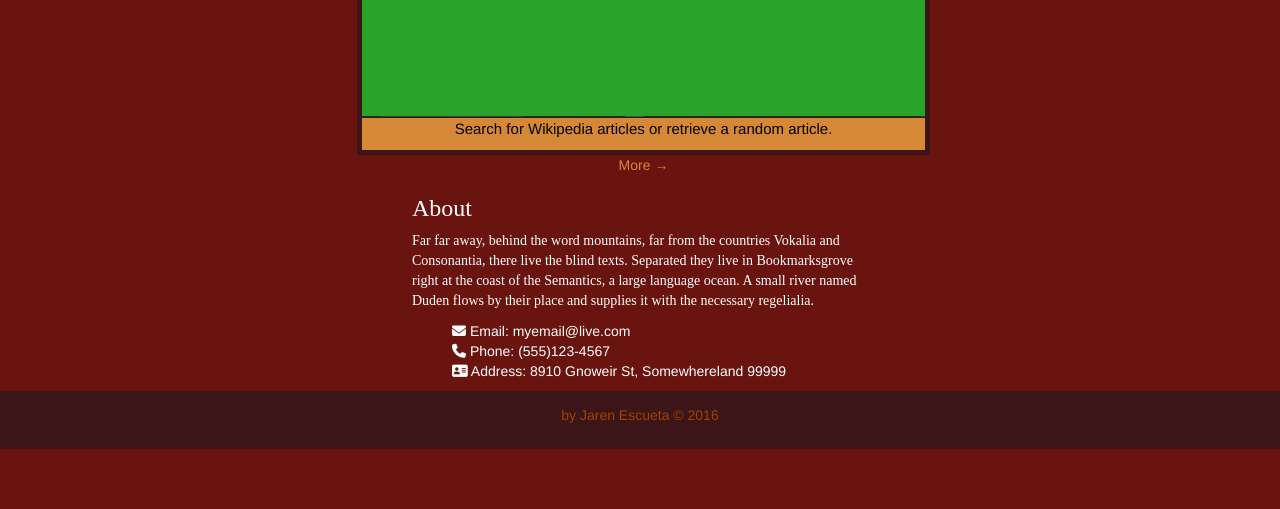
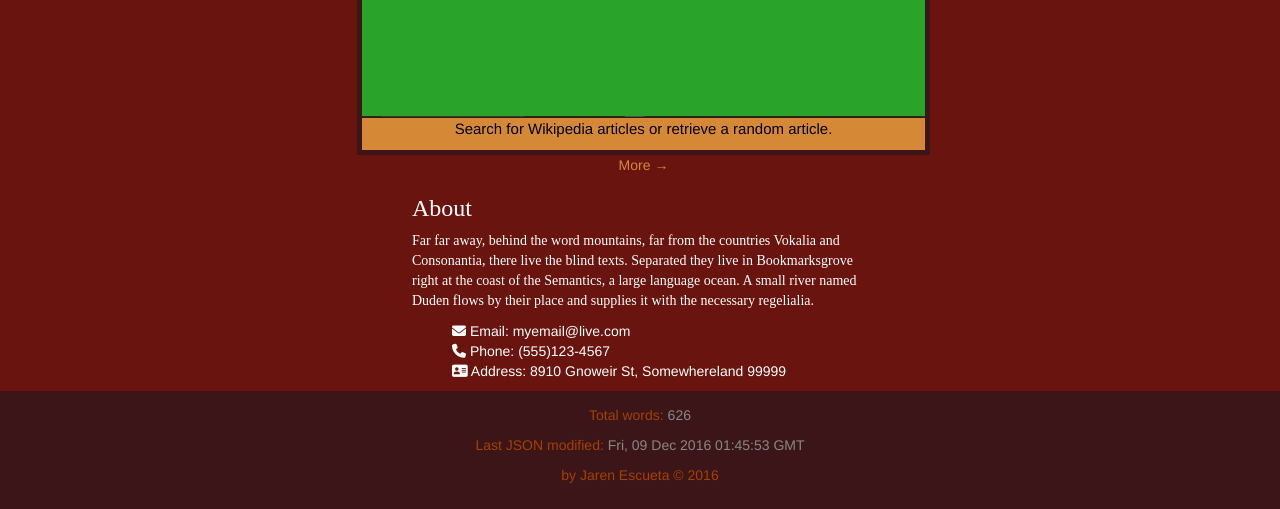
Before and after one commit to jarenescueta731/portfolio, a plain HTML site: page index.html in a window 1280 px wide. Shown: the part 881-1390 px from the top of the page. Before the commit the page ends 1330 px from the top, so only its background shows below. Drawn offline with nearby package versions, Linux system fonts and the light colour scheme; a web font is replaced by a local one.

Commit message:
refactored for functional programming

```diff
--- a/index.html
+++ b/index.html
@@ -87,6 +87,8 @@
       </section>
     </div><!-- /.wrap -->
     <footer>
+      <p>Total words: <span class="words"></span></p>
+      <p>Last JSON modified: <span class="lastMod"></span></p>
       <p>by Jaren Escueta &copy; 2016</p>
     </footer>
     <script src="https://ajax.googleapis.com/ajax/libs/jquery/3.1.1/jquery.min.js"></script>
--- a/scripts/models/project.js
+++ b/scripts/models/project.js
@@ -1,9 +1,10 @@
+(function(module) { // all Project functions wrapped in an IIFE
   /* Constructor that will take parsed data from devProjects.json and create
     new Project object instances*/
   function Project (obj) {
-  for (var prop in obj) {
-    this[prop] = obj[prop];
-  }
+    Object.keys(obj).map(function(prop) {
+      return this[prop] = obj[prop];
+    }, this);
   };
 
   // Constructor function property that tracks the new objects and their key:value pairs
@@ -19,31 +20,59 @@ Project.prototype.toHtml = function(templateId) {
     return theTemplate(this);
   };
 
-/* Sort projects by most recently published and pushes them into
-  the allProjects array */
+  /* Sorts projects by most recently published;
+    also refactored the forEach method to use .map() instead*/
   Project.loadAll = function(devProjectsInput) {
-  devProjectsInput.sort(function(currentObject, nextObject) {
+    Project.allProjects = devProjectsInput.sort(function(currentObject, nextObject) {
       return (new Date(nextObject.datePublished)) - (new Date(currentObject.datePublished));
     })
-  .forEach(function(projectObj) {
-    Project.allProjects.push(new Project(projectObj));
+    .map(function(projectObj) {
+      return new Project(projectObj);
     });
   };
 
   /* Retrieve that data from either localStorage or a remote source, process it,
     then call a function that renders the page */
-Project.retrieveAll = function() {
+  Project.retrieveAll = function(nextFunction) {
     if (localStorage.devProjects) {
-    var parsed = JSON.parse(localStorage.getItem('devProjects'));
-    Project.loadAll(parsed);
-    console.log('data cached in localStorage');
-    projectView.pageRender();
+      $.ajax({
+        url: 'data/devProjects.json',
+        type: 'HEAD',
+        success: function(data, textStatus, jqXHR){
+          var lastMod = jqXHR.getResponseHeader('Last-Modified');
+          if (!localStorage.last_mod || lastMod !== localStorage.last_mod) {
+            Project.getAll(nextFunction);
           } else {
-    $.getJSON('data/devProjects.json', function(data){
-      Project.loadAll(data);
-      localStorage.setItem('devProjects', JSON.stringify(data));
-      console.log('data from downloaded file');
-      projectView.pageRender();
+            Project.loadAll(JSON.parse(localStorage.devProjects));
+            nextFunction();
+          }
+        }
       });
+    } else {
+      Project.getAll(nextFunction);
     }
   };
+
+  // Separate getJSON function for added readability
+  Project.getAll = function(nextFunction) {
+    $.getJSON('data/devProjects.json', function(data,textStatus, jqXHR){
+      localStorage.last_mod = jqXHR.getResponseHeader('Last-Modified');
+      Project.loadAll(data);
+      localStorage.devProjects = JSON.stringify(data);
+      nextFunction();
+    });
+  };
+
+  /* Uses map and reduce methods to get the total word count of all
+    project descriptions */
+  Project.wordCount = function() {
+    return Project.allProjects.map(function(article) {
+      return article.caption.split(' ').length;
+    }).reduce(function(a, b) {
+      return a + b;
+    });
+  };
+
+  // IIFE module that allows access to Project methods
+  module.Project = Project;
+}(window));
--- a/scripts/views/projectView.js
+++ b/scripts/views/projectView.js
@@ -1,3 +1,4 @@
+(function(module) { //all projectView functions wrapped in an IIFE
   var projectView = {};
 
   projectView.handleNavbar = function() {
@@ -41,6 +42,11 @@ projectView.handleFilter = function() {
     });
   };
 
+  projectView.footerStats = function() {
+    $('.words').text(Project.wordCount());
+    $('.lastMod').text(localStorage.last_mod);
+  };
+
   projectView.pageRender = function() {
     Project.allProjects.forEach(function(projectObj) {
       $('#projects').append(projectObj.toHtml('#project-template'));
@@ -51,7 +57,12 @@ projectView.pageRender = function() {
     projectView.handleNavbar();
     projectView.handleFilter();
     projectView.expandContract();
+    projectView.footerStats();
   };
 
   // Retrieve the json data
-Project.retrieveAll();
+  Project.retrieveAll(projectView.pageRender);
+
+  // IIFE module allows access to projectView methods
+  module.projectView = projectView;
+}(window));
```
Lines whose indentation alone changed are shown as unchanged.
